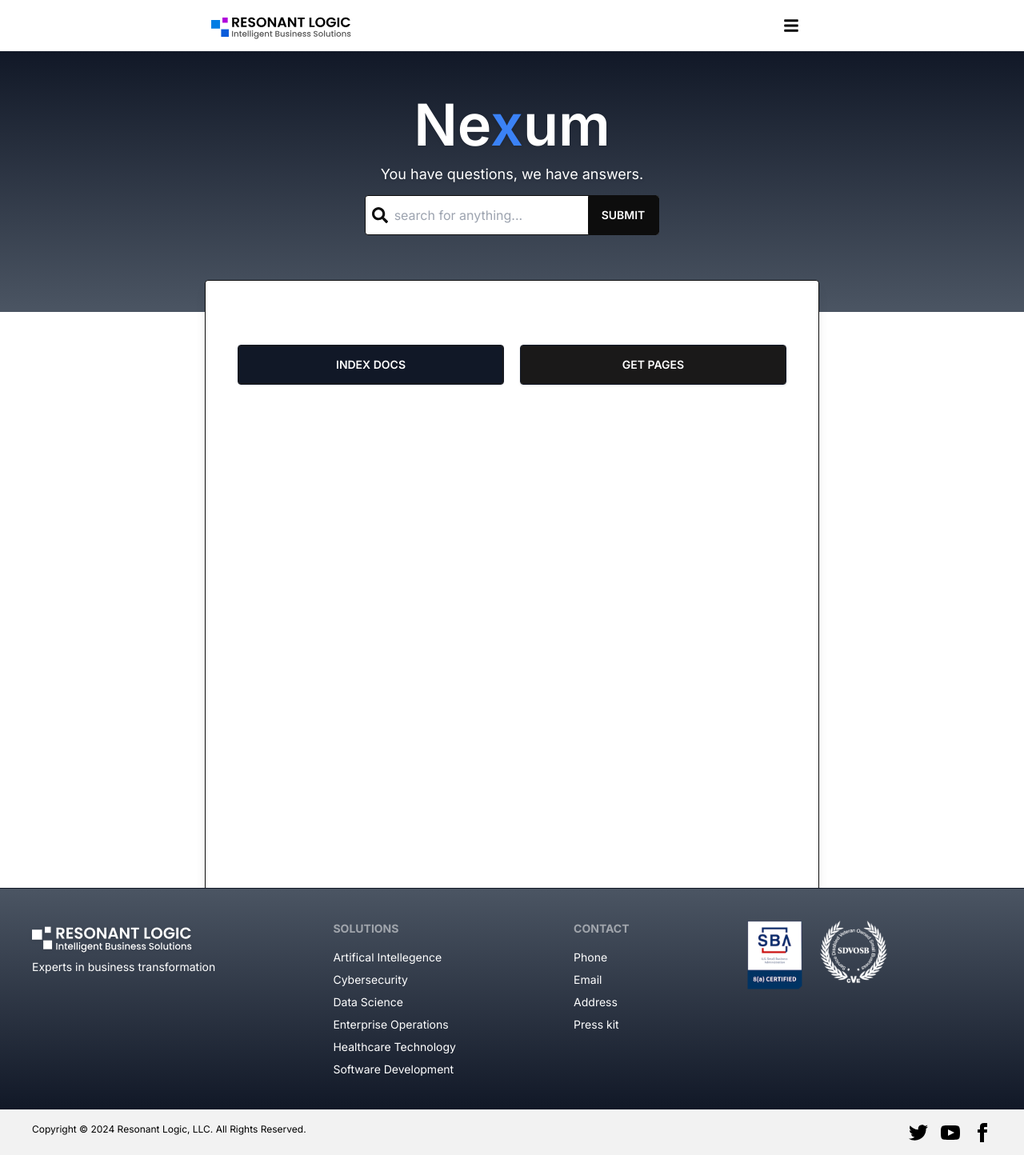
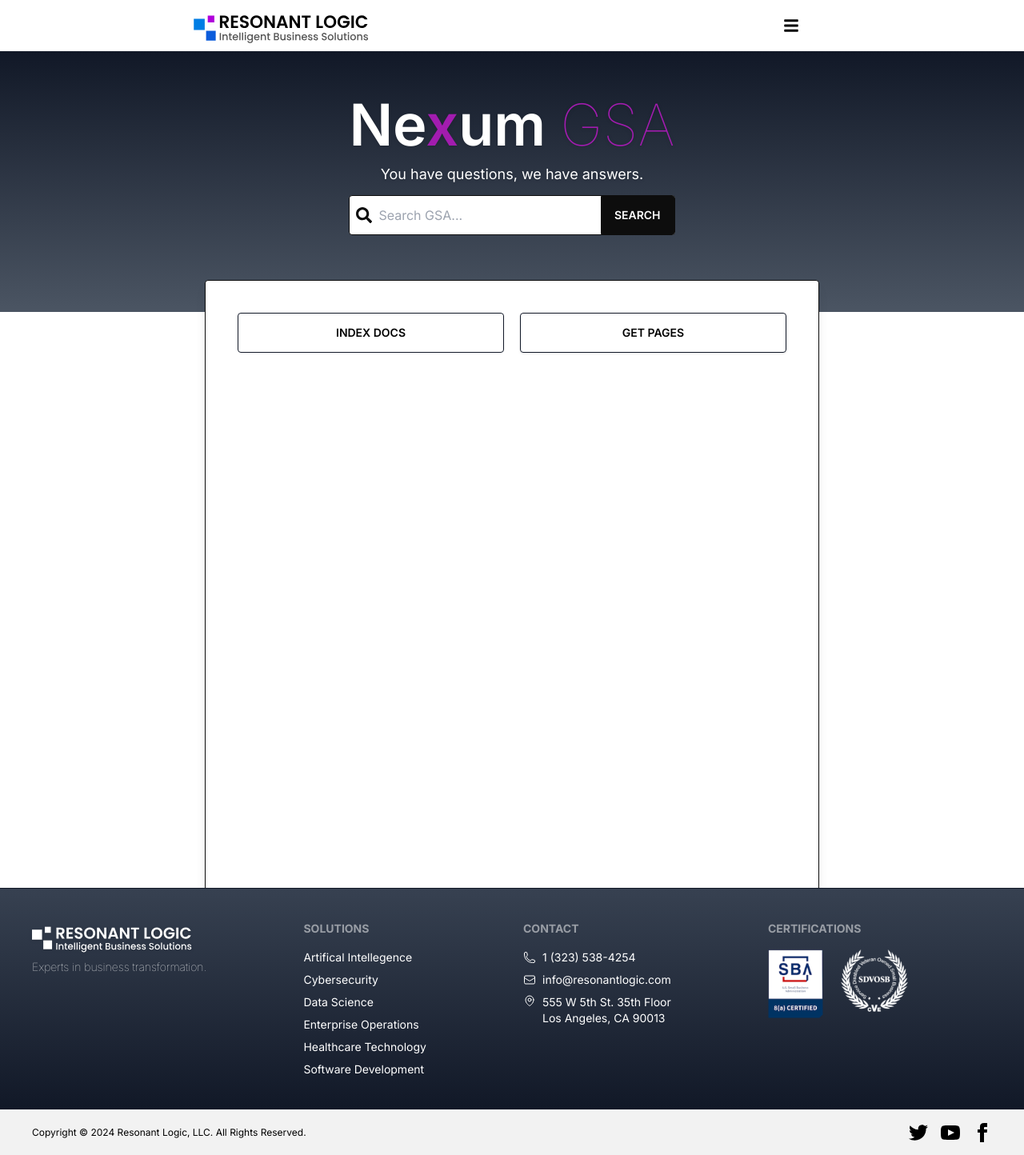
Before and after one commit to engageintellect/gsa-rag-frontend, a Next.js app: page / in a window 1280 px wide. Shown: the whole page at 80% size. Built offline with nearby package versions, Linux system fonts and the light colour scheme; no server answers.

Commit message:
init footer and nav

```diff
--- a/app/page.tsx
+++ b/app/page.tsx
@@ -99,7 +99,7 @@
         <div className="hero-content text-center">
           <div className="max-w-lg">
             <div className="text-7xl font-semibold text-white drop-shadow">
-              Ne<span className="text-blue-500">x</span>um
+              Ne<span className="text-fuchsia-700">x</span>um <span className="font-thin text-fuchsia-700">GSA</span>
             </div>
             <p className="py-3 text-white text-lg drop-shadow">
               You have questions, we have answers.
@@ -112,7 +112,7 @@
                 <input
                   ref={inputRef} // Add the ref to the input element
                   className="w-full focus:outline-none"
-                  placeholder="search for anything..."
+                  placeholder="Search GSA..."
                   value={query}
                   onChange={(e) => setQuery(e.target.value)}
                   onKeyDown={(e) => {
@@ -122,7 +122,7 @@
                   }}
                 />
                 <button className="btn btn-primary rounded-l-none hover:shadow" onClick={sendQuery}>
-                  Submit
+                  Search
                 </button>
               </div>
             </div>
@@ -136,7 +136,7 @@
         <div className="mb-10">
           {loading && (
             <>
-              <div className="flex flex-col items-center">
+              <div className="flex flex-col items-center pb-10">
                 <div>
                   <LiaCircleNotchSolid className="w-32 h-32 animate-spin" />
                 </div>
@@ -149,7 +149,7 @@
           )}
 
           {result.text ? (
-            <div>
+            <div className="pb-10">
               <div className="chat chat-end">
                 <div className="chat-header">Me</div>
                 <div className="chat-bubble bg-purple-500 shadow-lg p-4">
@@ -223,29 +223,15 @@
         )} */}
 
         {/* consider removing this button from the UI once the embeddings are created ... */}
-
-
-
-
-        <div className="flex flex-col sm:flex-row gap-2 sm:gap-5  w-full items-center justify-center">
-
-
-
-
-
-
-
-
-
-
+        <div className="flex -mt-10 flex-col sm:flex-row gap-2 sm:gap-5  w-full items-center justify-center">
           <div className="w-full border border-gray-900 rounded">
-            <button className="btn btn-secondary bg-gray-900 hover:bg-purple-500 w-full" onClick={createIndexAndEmbeddings}>
+            <button className="btn btn-ghost w-full" onClick={createIndexAndEmbeddings}>
               Index Docs
             </button>
           </div>
 
           <div className="w-full h-full flex shadow border border-gray-900 rounded">
-            <button className="btn btn-secondary w-full" onClick={getPages}>
+            <button className="btn btn-ghost w-full" onClick={getPages}>
               Get Pages
             </button>
           </div>
--- a/components/Footer.tsx
+++ b/components/Footer.tsx
@@ -4,31 +4,62 @@
 function Footer() {
   return (
     <div>
-      <footer className="footer p-10 bg-gradient-to-b from-gray-600 to-gray-900 border-t border-gray-900 text-white">
+      <footer className="footer p-10 bg-gradient-to-b from-gray-700 to-gray-900 border-t border-gray-900 text-white">
         <nav>
-          <div className="">
-            <Image src="/ResonantLogic_Logo_White.svg" className="mb-2 drop-shadow" alt="logo" width={200} height={200} />
-            <div>Experts in business transformation</div>
-          </div>
+          <a className="sm:hover:scale-[102%] transition-all duration-300" href="https://resonantlogic.com" target="_blank">
+            <Image src="/ResonantLogic_Logo_White.svg" className="drop-shadow" alt="logo" width={200} height={200} />
+          </a>
+          <div className="font-thin">Experts in business transformation.</div>
         </nav>
         <nav>
           <h6 className="footer-title">Solutions</h6>
-          <a className="link link-hover">Artifical Intellegence</a>
-          <a className="link link-hover">Cybersecurity</a>
-          <a className="link link-hover">Data Science</a>
-          <a className="link link-hover">Enterprise Operations</a>
-          <a className="link link-hover">Healthcare Technology</a>
-          <a className="link link-hover">Software Development</a>
+          <a className="link link-hover" href="https://resonantlogic-prod.azurewebsites.net/solutions?section=ai">Artifical Intellegence</a>
+          <a className="link link-hover" href="https://resonantlogic-prod.azurewebsites.net/solutions?section=ai">Cybersecurity</a>
+          <a className="link link-hover" href="https://resonantlogic.com/solutions?section=data">Data Science</a>
+          <a className="link link-hover" href="https://resonantlogic.com/solutions?section=data">Enterprise Operations</a>
+          <a className="link link-hover" href="https://resonantlogic.com/solutions?section=healthcare">Healthcare Technology</a>
+          <a className="link link-hover" href="https://resonantlogic.com/solutions">Software Development</a>
         </nav>
         <nav>
           <h6 className="footer-title">Contact</h6>
-          <a className="link link-hover">Phone</a>
-          <a className="link link-hover">Email</a>
-          <a className="link link-hover">Address</a>
-          <a className="link link-hover">Press kit</a>
+
+          <div className="flex gap-2 items-center">
+            <a className="link link-hover">
+              <svg xmlns="http://www.w3.org/2000/svg" fill="none" viewBox="0 0 24 24" stroke-width="1.5" stroke="currentColor" className="w-4 h-4">
+                <path stroke-linecap="round" stroke-linejoin="round" d="M2.25 6.75c0 8.284 6.716 15 15 15h2.25a2.25 2.25 0 0 0 2.25-2.25v-1.372c0-.516-.351-.966-.852-1.091l-4.423-1.106c-.44-.11-.902.055-1.173.417l-.97 1.293c-.282.376-.769.542-1.21.38a12.035 12.035 0 0 1-7.143-7.143c-.162-.441.004-.928.38-1.21l1.293-.97c.363-.271.527-.734.417-1.173L6.963 3.102a1.125 1.125 0 0 0-1.091-.852H4.5A2.25 2.25 0 0 0 2.25 4.5v2.25Z" />
+              </svg>
+            </a>
+            <a className="link link-hover">1 (323) 538-4254</a>
+          </div>
+
+          <div className="flex gap-2 items-center">
+            <a className="link link-hover">
+              <svg xmlns="http://www.w3.org/2000/svg" fill="none" viewBox="0 0 24 24" stroke-width="1.5" stroke="currentColor" className="w-4 h-4">
+                <path stroke-linecap="round" stroke-linejoin="round" d="M21.75 6.75v10.5a2.25 2.25 0 0 1-2.25 2.25h-15a2.25 2.25 0 0 1-2.25-2.25V6.75m19.5 0A2.25 2.25 0 0 0 19.5 4.5h-15a2.25 2.25 0 0 0-2.25 2.25m19.5 0v.243a2.25 2.25 0 0 1-1.07 1.916l-7.5 4.615a2.25 2.25 0 0 1-2.36 0L3.32 8.91a2.25 2.25 0 0 1-1.07-1.916V6.75" />
+              </svg>
+            </a>
+            <a className="link link-hover" href="mailto:info@resonantlogic.com">info@resonantlogic.com</a>
+          </div>
+
+          <div className="flex gap-2 items-start">
+            <a className="link link-hover">
+              <svg xmlns="http://www.w3.org/2000/svg" fill="none" viewBox="0 0 24 24" stroke-width="1.5" stroke="currentColor" className="w-4 h-4">
+                <path stroke-linecap="round" stroke-linejoin="round" d="M15 10.5a3 3 0 1 1-6 0 3 3 0 0 1 6 0Z" />
+                <path stroke-linecap="round" stroke-linejoin="round" d="M19.5 10.5c0 7.142-7.5 11.25-7.5 11.25S4.5 17.642 4.5 10.5a7.5 7.5 0 1 1 15 0Z" />
+              </svg>
+
+            </a>
+            <a className="link link-hover">555 W 5th St. 35th Floor<br></br>Los Angeles, CA 90013</a>
+          </div>
+
+
+
+
+
+
         </nav>
         <nav className="w-full">
-          {/* <h6 className="footer-title">Accredidations</h6>  */}
+          <h6 className="footer-title">Certifications</h6>
           <div className="w-full flex">
             <div className="w-full">
               <Image src="/sdvosb_certified.png" alt="logo" width={175} height={175} />
@@ -38,7 +69,7 @@
         </nav>
       </footer>
       <footer className="footer px-10 py-4 border-t bg-base-200 text-base-content border-base-300">
-        <aside className="items-center grid-flow-col">
+        <aside className="place-self-center justify-self-start grid-flow-col">
           {/* <svg width="24" height="24" viewBox="0 0 24 24" xmlns="http://www.w3.org/2000/svg" fill-rule="evenodd" clip-rule="evenodd" className="fill-current"><path d="M22.672 15.226l-2.432.811.841 2.515c.33 1.019-.209 2.127-1.23 2.456-1.15.325-2.148-.321-2.463-1.226l-.84-2.518-5.013 1.677.84 2.517c.391 1.203-.434 2.542-1.831 2.542-.88 0-1.601-.564-1.86-1.314l-.842-2.516-2.431.809c-1.135.328-2.145-.317-2.463-1.229-.329-1.018.211-2.127 1.231-2.456l2.432-.809-1.621-4.823-2.432.808c-1.355.384-2.558-.59-2.558-1.839 0-.817.509-1.582 1.327-1.846l2.433-.809-.842-2.515c-.33-1.02.211-2.129 1.232-2.458 1.02-.329 2.13.209 2.461 1.229l.842 2.515 5.011-1.677-.839-2.517c-.403-1.238.484-2.553 1.843-2.553.819 0 1.585.509 1.85 1.326l.841 2.517 2.431-.81c1.02-.33 2.131.211 2.461 1.229.332 1.018-.21 2.126-1.23 2.456l-2.433.809 1.622 4.823 2.433-.809c1.242-.401 2.557.484 2.557 1.838 0 .819-.51 1.583-1.328 1.847m-8.992-6.428l-5.01 1.675 1.619 4.828 5.011-1.674-1.62-4.829z"></path></svg> */}
             <div className="text-xs">Copyright © 2024 Resonant Logic, LLC. All Rights Reserved.</div>
         </aside>
--- a/components/Nav.tsx
+++ b/components/Nav.tsx
@@ -5,7 +5,7 @@
   return (
     <div className="navbar bg-base-100 max-w-3xl mx-auto">
       <div className="flex-1">
-        <a className="normal-case text-xl" href="/">
+        <a className="normal-case text-xl sm:scale-125" href="/">
           <Image src="/ResonantLogic_Logo.svg" alt="logo" width={175} height={175} />
         </a>
       </div>
@@ -19,26 +19,17 @@
             className="menu menu-sm dropdown-content mt-3 z-[1] shadow bg-base-100 w-52 border border-gray-900"
           >
 
+
             <li>
               <a href="/about">About</a>
             </li>
 
 
+
             <li>
-              <a href={process.env.NEXT_PUBLIC_WIKI_URL} target="_blank">
-                Wiki
-              </a>
+              <a href="https://resonantlogic.com/about-us/">Resonant Logic</a>
             </li>
 
-
-            <li>
-              <a
-                href={`${process.env.NEXT_PUBLIC_WIKI_URL}/ai`}
-                target="_blank"
-              >
-                ET-GPT
-              </a>
-            </li>
           </ul>
         </div>
       </div>
```
